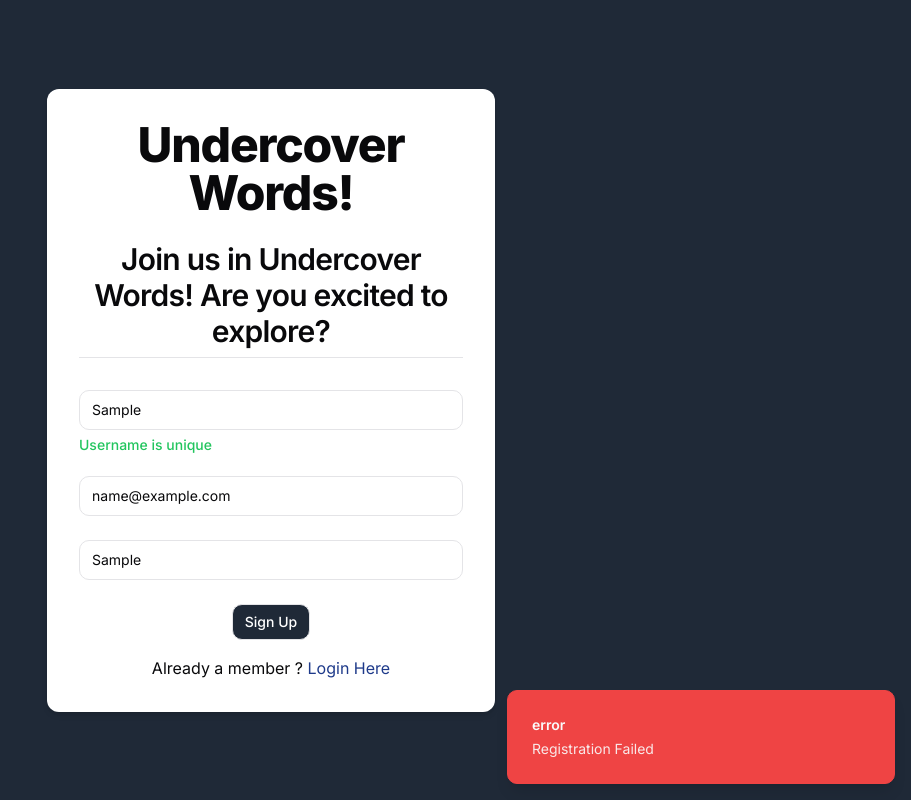
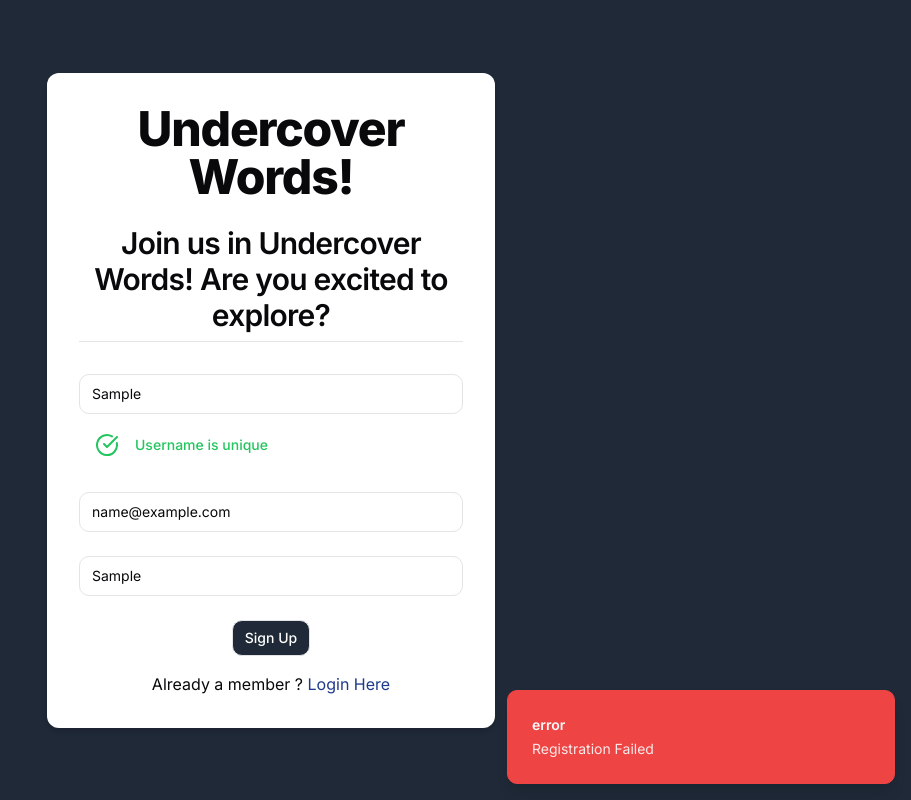
Before and after one commit to shaleshkalyan/message-ai, a Next.js app: page /sign-up in a window 1280 px wide. Both pictures are taken after typing "Sample", "name@example.com", "Sample" into the empty fields and a click on the button "Sign Up". Shown: the whole page, without its empty margins (369-1280 px from the left). Built offline with nearby package versions, Linux system fonts and the light colour scheme; no server answers; the database is empty.

Commit message:
Dev : unique name enhancements

```diff
--- a/src/app/(auth)/sign-up/page.tsx
+++ b/src/app/(auth)/sign-up/page.tsx
@@ -19,7 +19,7 @@ import {
 } from "@/components/ui/form";
 import { Input } from "@/components/ui/input";
 import { Button } from "@/components/ui/button";
-import { Loader2 } from "lucide-react";
+import { CircleAlert, CircleCheckBig, Loader2 } from "lucide-react";
 import { displayMessage } from "@/types/Messages";
 import { TypographyP } from "@/components/ui/typography";
 
@@ -29,6 +29,7 @@ const SignUpForm = (): React.ReactNode => {
     type: "error",
     message: "",
   });
+  const [icon, setIcon] = useState<string>("");
   const [isLoading, setIsLoading] = useState<boolean>(false);
   const debounced = useDebounceCallback(setUserName, 500);
   const { toast } = useToast();
@@ -43,18 +44,19 @@ const SignUpForm = (): React.ReactNode => {
   });
   useEffect(() => {
     const verifyUniqueUserName = async () => {
-      setMessage({ type: "error", message: "" });
-      if (!userName) return;
+      if (userName.length < 5) return;
       try {
         const response = await axios.get<ApiResponse>(
           `/api/check-unique-username?user=${userName}`
         );
+        setIcon(response.data.type);
         setMessage({
           type: response.data.type,
           message: response.data.message,
         });
       } catch (error) {
         const axiosError = error as AxiosError<ApiResponse>;
+        setIcon("error");
         setMessage({ type: "error", message: "Error checking username" });
       } finally {
         setIsLoading(false);
@@ -123,26 +125,37 @@ const SignUpForm = (): React.ReactNode => {
                         onChange={(e) => {
                           e.preventDefault();
                           const value = e.target.value;
+                          if (value.length < 5) setIcon("");
                           field.onChange(value);
                           debounced(value);
                         }}
                       />
                     </FormControl>
                     {isLoading ? (
-                      <>
+                      <div className="flex flex-row m-4 items-center">
                         <Loader2 className="mr-2 h-4 w-4 animate-spin" />
                         Loading...
-                      </>
+                      </div>
                     ) : (
-                      <TypographyP
-                        className={
-                          message.type === "success"
-                            ? "text-green-500"
-                            : "text-red-500"
-                        }
-                      >
-                        {message.message}
-                      </TypographyP>
+                      <div className="flex flex-row m-4 items-center">
+                        {icon === "error" ? (
+                          <>
+                            <CircleAlert className="text-red-500" />
+                            <TypographyP className="text-red-500 m-4">
+                              {message.message}
+                            </TypographyP>
+                          </>
+                        ) : icon === "success" ? (
+                          <>
+                            <CircleCheckBig className="text-green-500" />
+                            <TypographyP className="text-green-500 m-4">
+                              {message.message}
+                            </TypographyP>
+                          </>
+                        ) : (
+                          <></>
+                        )}
+                      </div>
                     )}
                     <FormMessage />
                   </FormItem>
--- a/src/app/api/check-unique-username/route.ts
+++ b/src/app/api/check-unique-username/route.ts
@@ -9,7 +9,7 @@ export async function GET(request:Request)
         const userName = searchParams.get('user');
         const userNameExists = await UserModel.findOne({username: userName});
         if(userNameExists){
-            return Response.json({ type: 'Error', message : 'Username is already taken', data : false});
+            return Response.json({ type: 'error', message : 'Username is already taken', data : false});
         }
         return Response.json({ type: 'success', message : 'Username is unique', data : true})
     } catch (error) {
--- a/src/components/custom/navbar.tsx
+++ b/src/components/custom/navbar.tsx
@@ -37,7 +37,7 @@ const Navbar = () => {
   const logoutUser = async () => {
     setIsLoading(true);
     try {
-      const response = await axios.post<ApiResponse>(`/api/logout`, {});
+      const response = await axios.post<ApiResponse>(`/api/protected/logout`, {});
       toast({
         title: "success",
         description: response.data.message,
```
